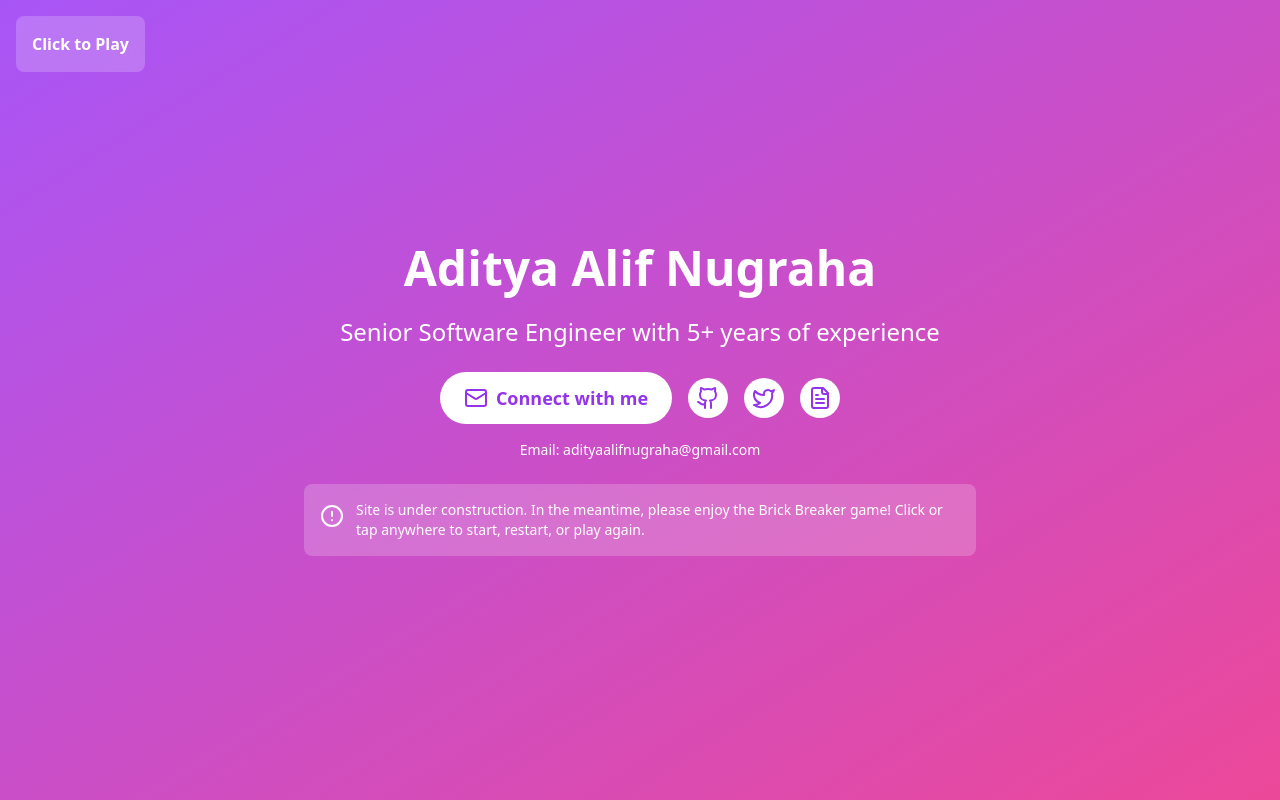
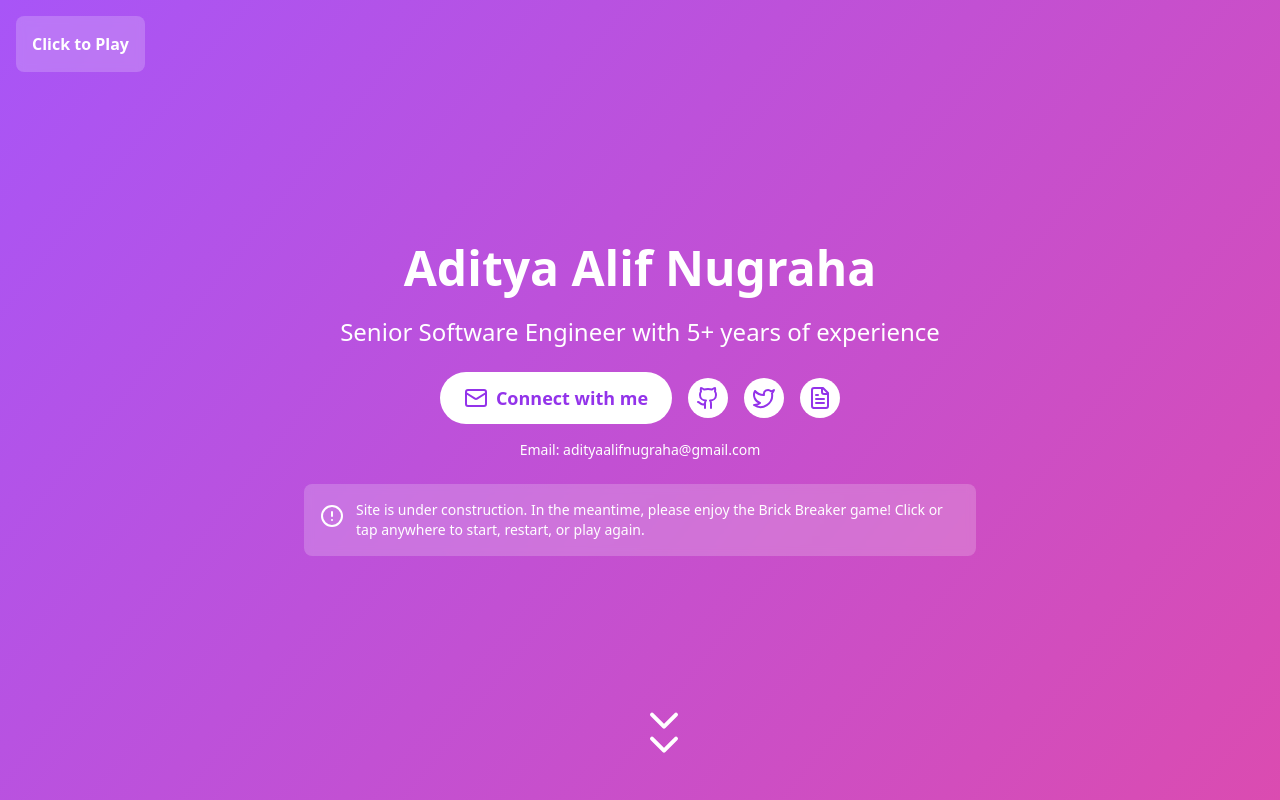
Before and after one commit to adityaalifn/adityaalifn.com, a React (Create React App) app: page / in a window 1280 px wide. Shown: the top 800 px of the page. Built offline with nearby package versions, Linux system fonts and the light colour scheme.

Commit message:
Add about me section

```diff
--- a/src/App.js
+++ b/src/App.js
@@ -1,10 +1,12 @@
 import React, { useState, useEffect, useCallback, useRef } from 'react';
 import { motion } from 'framer-motion';
+import { ChevronDown } from 'lucide-react';
 import Brick from './components/Brick';
 import Confetti from './components/Confetti';
 import RainingPoop from './components/RainingPoop';
 import GameInfo from './components/GameInfo';
 import PersonalInfo from './components/PersonalInfo';
+import AboutMe from './components/AboutMe';  // Import the new AboutMe component
 import { PADDLE_WIDTH, BALL_SIZE, BALL_SPEED } from './utils/gameConstants';
 import { initializeBricks, updateBallPosition } from './utils/gameLogic';
 
@@ -12,6 +14,7 @@ const App = () => {
   const [bricks, setBricks] = useState([]);
   const [score, setScore] = useState(0);
   const [gameState, setGameState] = useState('initial');
+  const [showScrollIndicator, setShowScrollIndicator] = useState(true);
 
   const ballRef = useRef(null);
   const paddleRef = useRef(null);
@@ -59,15 +62,26 @@ const App = () => {
       }
     };
 
+    const handleScroll = () => {
+      if (window.scrollY > 100) {
+        setShowScrollIndicator(false);
+      } else {
+        setShowScrollIndicator(true);
+      }
+    };
+
     window.addEventListener('mousemove', handleMouseMove);
     window.addEventListener('touchmove', handleTouchMove);
+    window.addEventListener('scroll', handleScroll);
+
     return () => {
       window.removeEventListener('mousemove', handleMouseMove);
       window.removeEventListener('touchmove', handleTouchMove);
+      window.removeEventListener('scroll', handleScroll);
     };
   }, [gameState]);
 
-  const startGame = () => {
+  const startGame = useCallback(() => {
     if (gameState === 'initial' || gameState === 'gameOver' || gameState === 'won') {
       setGameState('playing');
       setScore(0);
@@ -85,13 +99,13 @@ const App = () => {
         ballRef.current.style.transform = `translate(${ballPosRef.current.x}px, ${ballPosRef.current.y}px)`;
       }
     }
-  };
+  }, [gameState]);
 
   return (
+    <div className="min-h-screen bg-gradient-to-br from-purple-500 to-pink-500 text-white overflow-x-hidden">
       <div
         ref={containerRef}
-      className="min-h-screen bg-gradient-to-br from-purple-500 to-pink-500 flex flex-col items-center justify-center p-4 text-white overflow-hidden"
-      onClick={startGame}
+        className="min-h-screen flex flex-col items-center justify-center p-4 relative"
       >
         <div className="fixed inset-0 pointer-events-none">
           {bricks.map((brick) => (
@@ -101,7 +115,7 @@ const App = () => {
             <>
               <div
                 ref={paddleRef}
-              className="absolute bg-white rounded-full"
+                className="absolute bg-yellow-300 rounded-full"
                 style={{
                   left: paddleXRef.current,
                   bottom: 10,
@@ -112,7 +126,7 @@ const App = () => {
               />
               <div
                 ref={ballRef}
-              className="absolute bg-white rounded-full"
+                className="absolute bg-yellow-300 rounded-full"
                 style={{
                   width: BALL_SIZE,
                   height: BALL_SIZE,
@@ -128,6 +142,28 @@ const App = () => {
 
         {gameState === 'won' && <Confetti />}
         {gameState === 'gameOver' && <RainingPoop />}
+
+        {showScrollIndicator && (
+          <motion.div
+            className="absolute bottom-8 left-1/2 transform -translate-x-1/2"
+            initial={{ y: 0 }}
+            animate={{ y: [0, 10, 0] }}
+            transition={{ repeat: Infinity, duration: 1.5 }}
+          >
+            <ChevronDown size={48} className="text-white" />
+            <ChevronDown size={48} className="text-white -mt-6" />
+          </motion.div>
+        )}
+      </div>
+
+      <AboutMe />  {/* Use the new AboutMe component here */}
+
+      {/* Full-screen overlay to capture clicks/taps for game interaction */}
+      <div
+        className="fixed inset-0 z-50"
+        onClick={startGame}
+        style={{ pointerEvents: gameState === 'playing' ? 'none' : 'auto' }}
+      />
     </div>
   );
 };
--- /dev/null
+++ b/src/components/AboutMe.js
@@ -0,0 +1,25 @@
+import React from 'react';
+
+const AboutMe = () => {
+  return (
+    <div className="min-h-screen flex items-center justify-center p-8">
+      <div className="max-w-2xl w-full space-y-6">
+        <h2 className="text-4xl font-bold mb-4">About Me</h2>
+        <p className="text-lg">
+          Hello! I'm Aditya Alif Nugraha, a Senior Software Engineer with over 5 years of experience in developing innovative and scalable solutions. My passion lies in creating efficient, user-friendly applications that solve real-world problems.
+        </p>
+        <p className="text-lg">
+          Throughout my career, I've worked with a diverse range of technologies, specializing in full-stack development with a focus on React, Node.js, and cloud technologies. I'm always eager to learn and adapt to new technologies, believing that continuous learning is key to staying ahead in the fast-paced world of software development.
+        </p>
+        <p className="text-lg">
+          When I'm not coding, you can find me exploring new hiking trails, experimenting with new recipes in the kitchen, or contributing to open-source projects. I believe in the power of community and knowledge sharing, which is why I actively participate in tech meetups and occasionally write technical blog posts.
+        </p>
+        <p className="text-lg">
+          Feel free to reach out if you'd like to collaborate on a project, discuss the latest tech trends, or just have a friendly chat about coding and life!
+        </p>
+      </div>
+    </div>
+  );
+};
+
+export default AboutMe;
```
Lines whose indentation alone changed are shown as unchanged.
